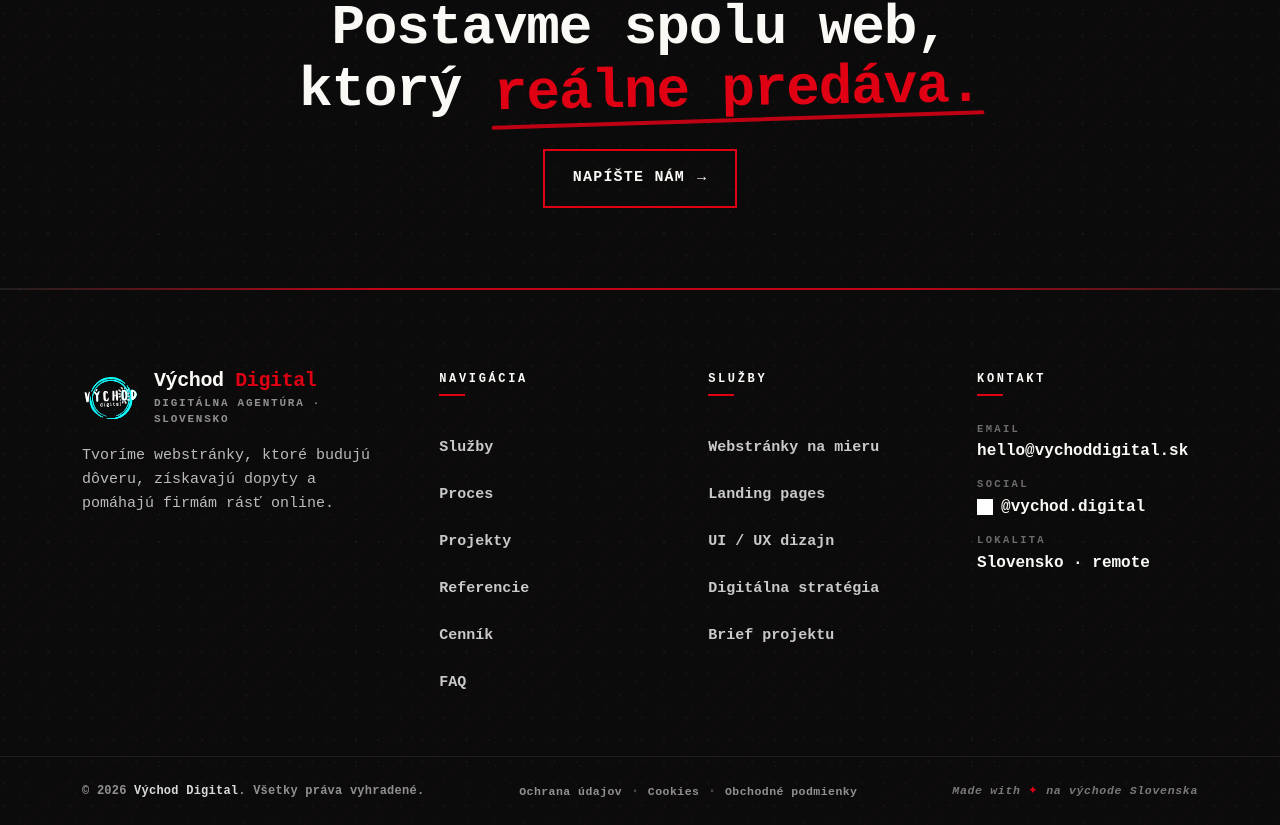
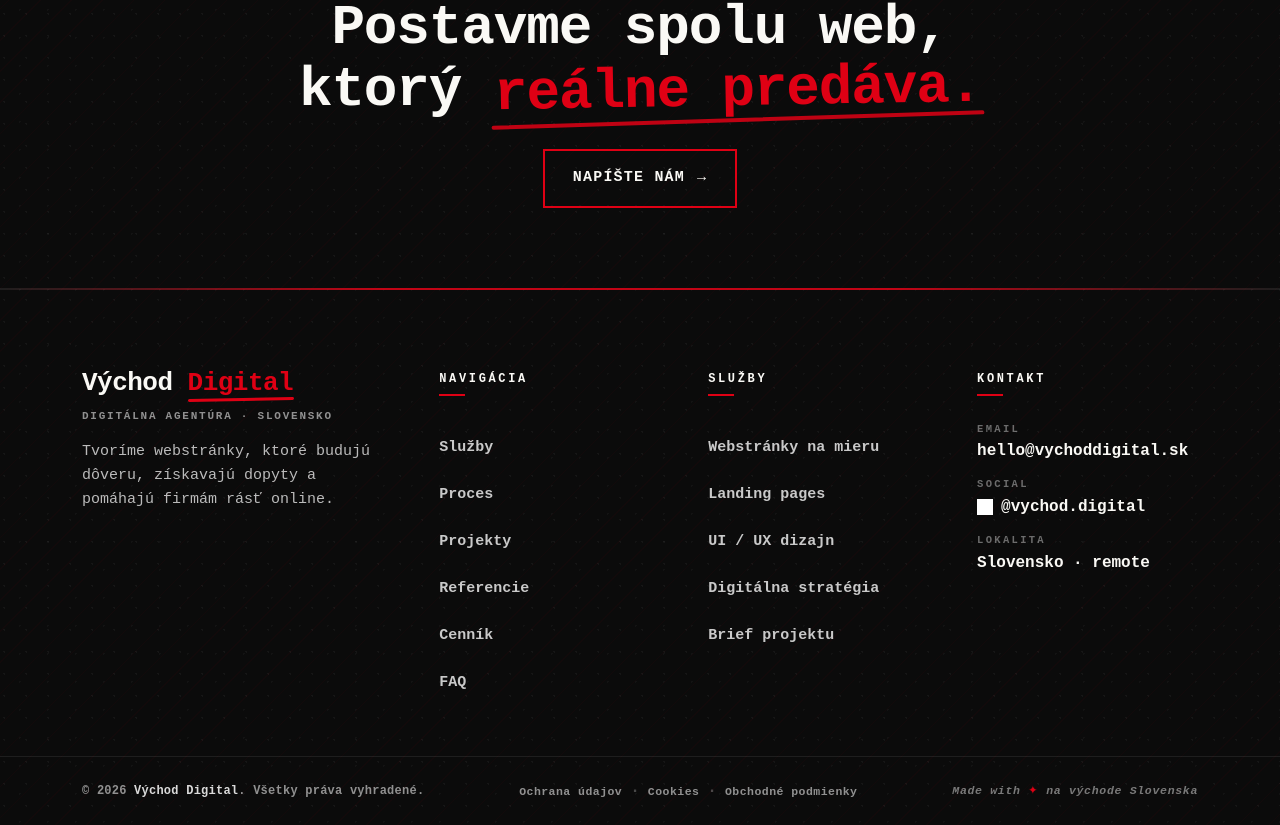
Before and after one commit to alisa777gul/vychod-digital, a React (Vite) app: page / in a window 1280 px wide. Shown: the part 6353-7178 px from the top of the page. Built offline with nearby package versions, Linux system fonts and the light colour scheme; grey boxes are pictures that could not be loaded.

Commit message:
auto-commit for a8535f36-d469-42f9-8b2d-491d81bc851b

```diff
--- a/src/components/Footer/Footer.jsx
+++ b/src/components/Footer/Footer.jsx
@@ -53,7 +53,6 @@ export default function Footer() {
           {/* BRAND */}
           <div className={styles.col}>
             <div className={styles.logoWrap}>
-              <img src="/logo.svg" alt="Východ Digital" className={styles.logo} />
               <div>
                 <p className={styles.brandTitle}>
                   Východ <span>Digital</span>
--- a/src/components/Footer/Footer.module.css
+++ b/src/components/Footer/Footer.module.css
@@ -223,32 +223,35 @@
   gap: 14px;
 }
 
-.logo {
-  width: 58px;
-  height: auto;
-  filter: invert(1) brightness(1.15);
-  transform: rotate(-3deg);
-  transition: transform 0.5s cubic-bezier(0.65, 0, 0.35, 1);
-}
-
-.logoWrap:hover .logo {
-  transform: rotate(3deg) scale(1.05);
-}
-
 .brandTitle {
-  font-size: 20px;
+  position: relative;
+  font-size: 26px;
   font-weight: 900;
   line-height: 1.05;
   letter-spacing: -0.02em;
   color: #faf9f5;
+  display: inline-block;
 }
 
 .brandTitle span {
+  position: relative;
   color: #df0014;
 }
 
+.brandTitle span::after {
+  content: "";
+  position: absolute;
+  left: 0;
+  right: 0;
+  bottom: -3px;
+  height: 3px;
+  background: #df0014;
+  transform: rotate(-1deg);
+  border-radius: 2px;
+}
+
 .brandTag {
-  margin-top: 4px;
+  margin-top: 10px;
   font-size: 11px;
   font-weight: 800;
   letter-spacing: 0.16em;
```
